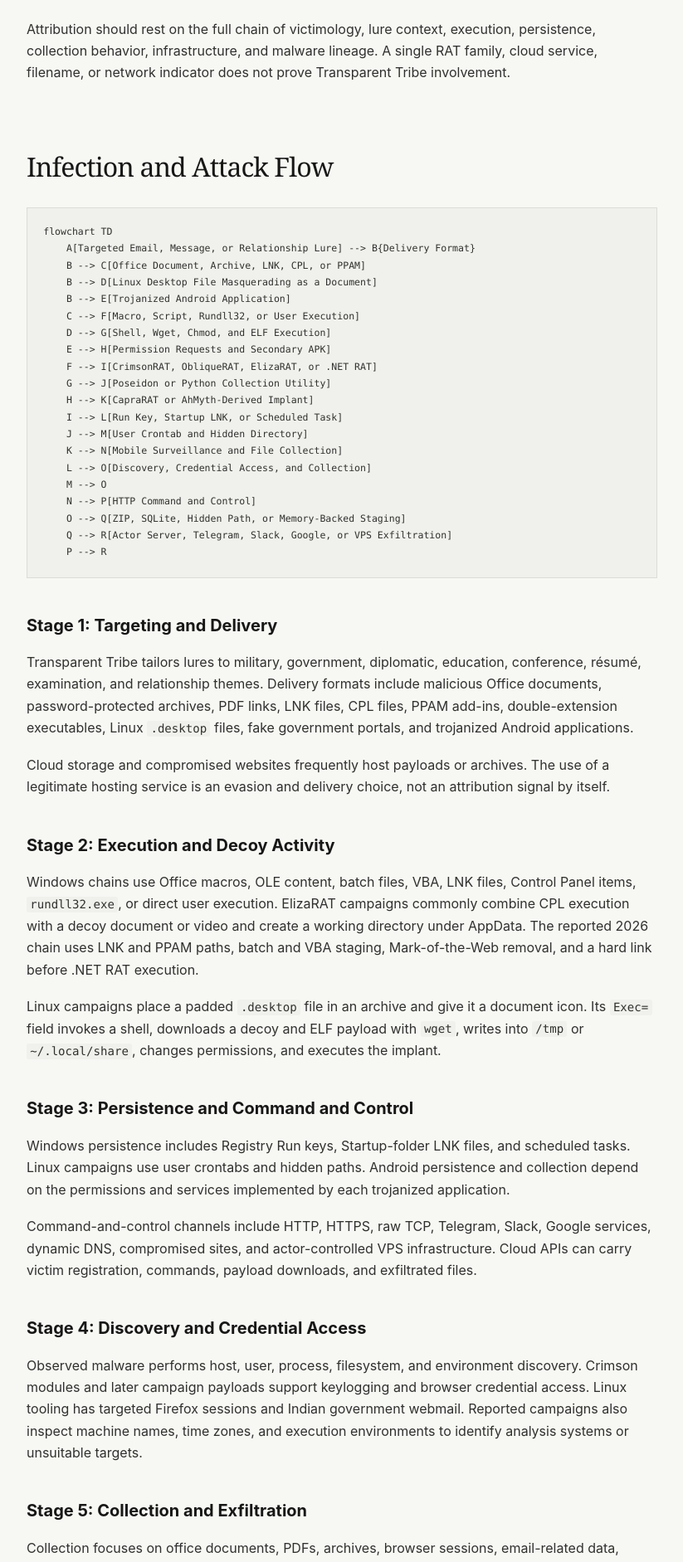
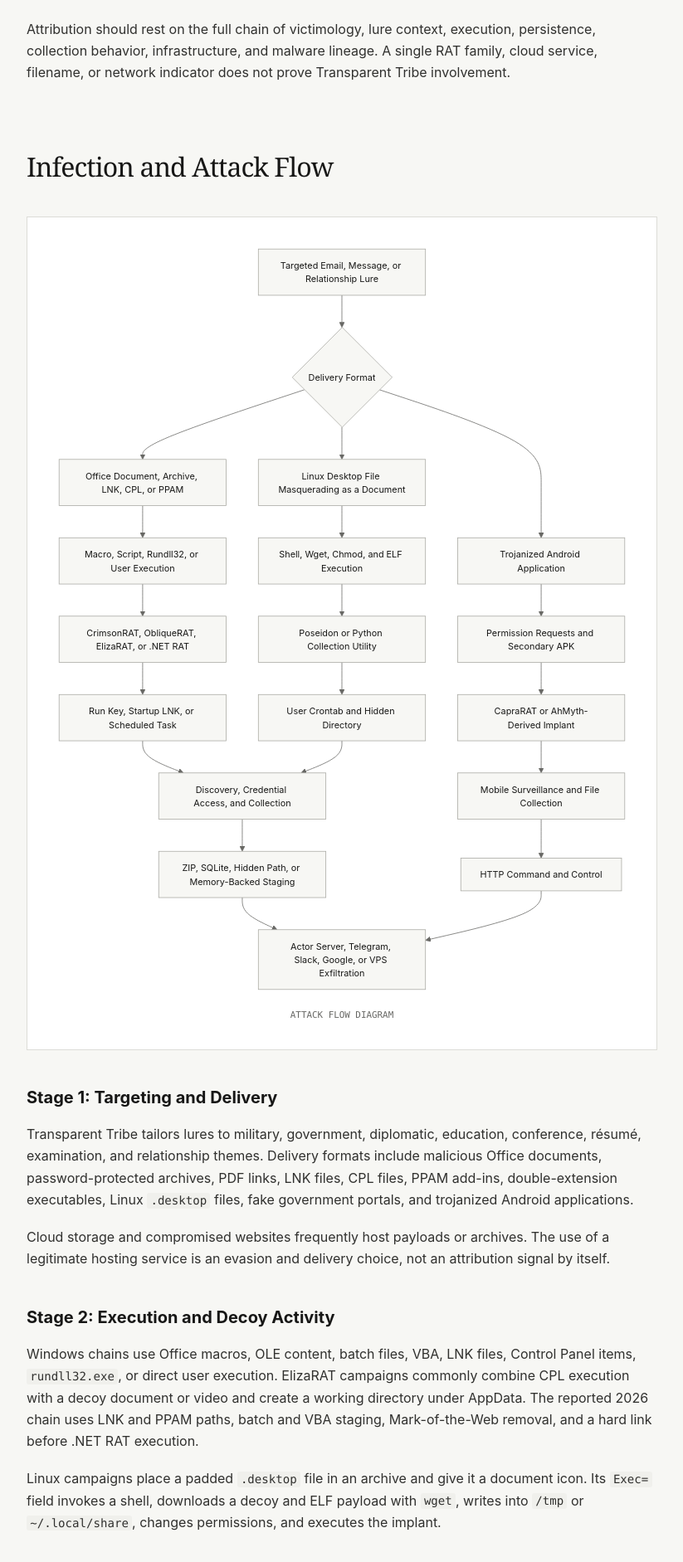
Before and after one commit to rahul0216/rahul.github.io, a Jekyll site: the page built from docs/trasparent-tribe-threat-actor/Transparent-Tribe-APT36-Hunting-Research.md, in a window 1280 px wide. Shown: the part 3812-5695 px from the top of the page at 83% size, without its empty margins (228-1051 px from the left). Built offline with Jekyll 4.4.1, drawn with Linux system fonts in a browser that asks for light colours.

Commit message:
Add Mermaid diagram rendering
Load Mermaid on article pages, render fenced Mermaid code blocks into styled figures, and add CSS for responsive diagram embeds. Also removes the trailing period from the homepage hero heading.

```diff
--- a/_layouts/article.html
+++ b/_layouts/article.html
@@ -26,3 +26,5 @@
 
   {% include footer.html %}
 </div>
+
+<script type="module" src="{{ '/assets/js/mermaid-embeds.js' | relative_url }}"></script>
--- a/assets/css/main.css
+++ b/assets/css/main.css
@@ -360,6 +360,36 @@
   background: transparent;
 }
 
+.mermaid-figure {
+  margin: 2.5rem 0;
+  padding: clamp(1rem, 3vw, 2rem);
+  overflow-x: auto;
+  border: 1px solid var(--line);
+  background: var(--surface);
+}
+
+.mermaid-embed {
+  display: flex;
+  min-width: 620px;
+  justify-content: center;
+}
+
+.mermaid-embed svg {
+  display: block;
+  width: auto;
+  max-width: 100%;
+  height: auto;
+}
+
+.mermaid-figure figcaption {
+  margin-top: 1rem;
+  color: var(--muted);
+  font-family: ui-monospace, "Cascadia Code", "SFMono-Regular", Consolas, monospace;
+  font-size: 0.68rem;
+  text-align: center;
+  text-transform: uppercase;
+}
+
 .article-content table {
   display: block;
   width: 100%;
--- /dev/null
+++ b/assets/js/mermaid-embeds.js
@@ -0,0 +1,52 @@
+import mermaid from "https://cdn.jsdelivr.net/npm/mermaid@11.12.0/dist/mermaid.esm.min.mjs";
+
+const diagramBlocks = document.querySelectorAll("pre code.language-mermaid");
+
+if (diagramBlocks.length > 0) {
+  mermaid.initialize({
+    startOnLoad: false,
+    securityLevel: "strict",
+    theme: "base",
+    fontFamily: "Inter, ui-sans-serif, sans-serif",
+    flowchart: {
+      htmlLabels: true,
+      useMaxWidth: true,
+    },
+    themeVariables: {
+      background: "#ffffff",
+      primaryColor: "#f7f7f4",
+      primaryTextColor: "#171716",
+      primaryBorderColor: "#a9a9a3",
+      lineColor: "#686865",
+      secondaryColor: "#f0f0ec",
+      tertiaryColor: "#ffffff",
+      fontSize: "14px",
+    },
+  });
+
+  for (const [index, code] of [...diagramBlocks].entries()) {
+    const source = code.textContent.trim();
+    const codeBlock = code.closest(".highlighter-rouge") ?? code.parentElement;
+
+    try {
+      const { svg, bindFunctions } = await mermaid.render(`mermaid-diagram-${index}`, source);
+      const figure = document.createElement("figure");
+      const diagram = document.createElement("div");
+      const caption = document.createElement("figcaption");
+
+      figure.className = "mermaid-figure";
+      diagram.className = "mermaid-embed";
+      diagram.innerHTML = svg;
+      caption.textContent = "Attack flow diagram";
+      figure.append(diagram, caption);
+
+      const renderedSvg = diagram.querySelector("svg");
+      renderedSvg?.setAttribute("role", "img");
+      renderedSvg?.setAttribute("aria-label", caption.textContent);
+      bindFunctions?.(diagram);
+      codeBlock.replaceWith(figure);
+    } catch (error) {
+      console.error("Unable to render Mermaid diagram.", error);
+    }
+  }
+}
--- a/index.html
+++ b/index.html
@@ -8,7 +8,7 @@
 <main id="main-content">
   <section class="intro" aria-labelledby="intro-title">
     <p class="kicker">Threat research / Field notes</p>
-    <h1 id="intro-title">Research for defenders.</h1>
+    <h1 id="intro-title">Research for defenders</h1>
     <p class="intro-copy">Focused analysis of threat actors, ransomware operations, and adversary tooling. Each report turns public evidence into practical hunting guidance for Microsoft Defender XDR and Sentinel.</p>
   </section>
 
```
